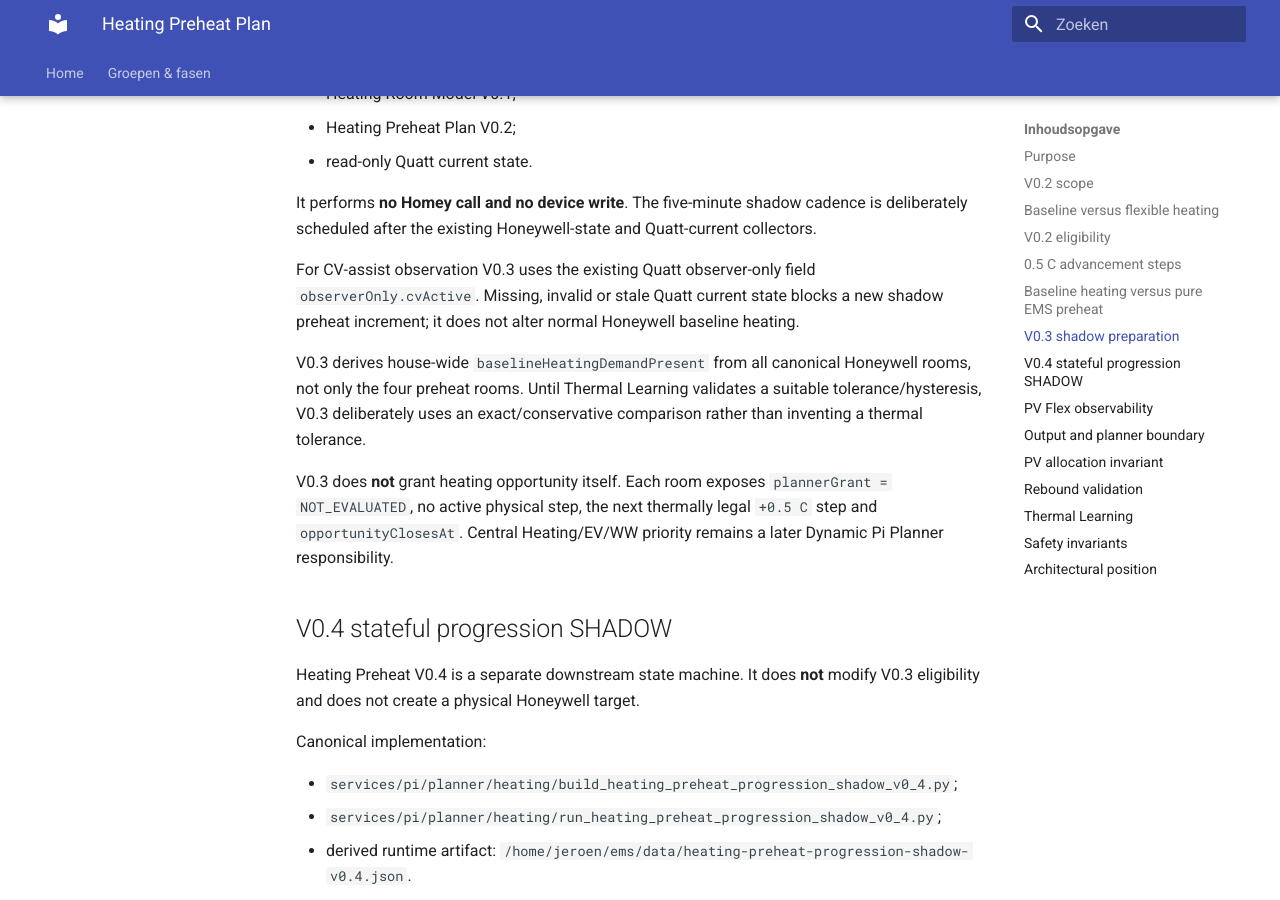
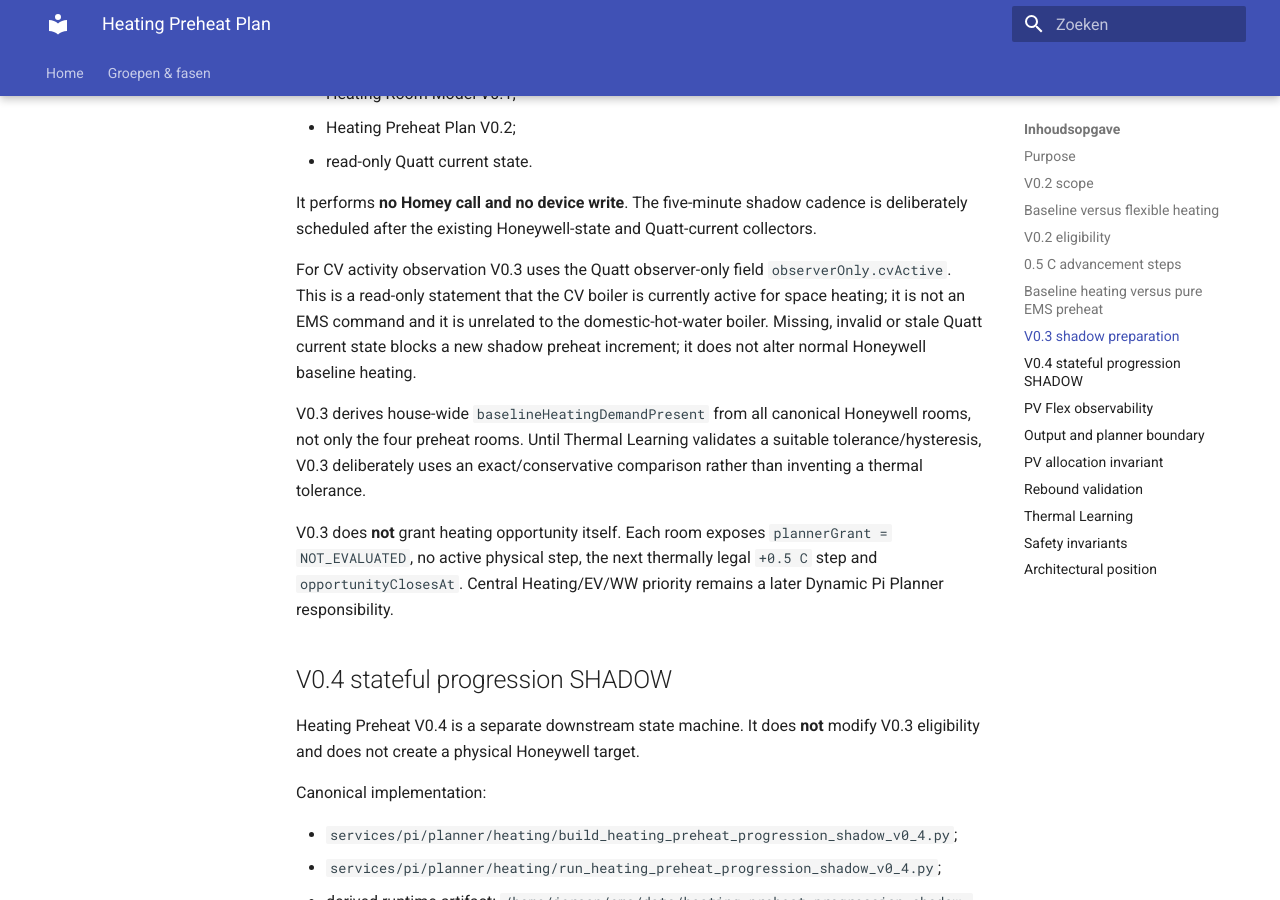
Before and after one commit to OnsKasteeltje/homey-energy-manual, an MkDocs documentation site: the page built from docs/software-architecture/components/heating-preheat-plan.md, in a window 1280 px wide and 900 px high, scrolled down 3593 px. Built offline with MkDocs 1.6.1 and Material for MkDocs 9.7.7, drawn with Linux system fonts in a browser that asks for light colours.

Commit message:
docs(heating): clarify cvActive observer semantics

```diff
--- a/docs/software-architecture/components/heating-preheat-plan.md
+++ b/docs/software-architecture/components/heating-preheat-plan.md
@@ -113,7 +113,7 @@
 
 It performs **no Homey call and no device write**. The five-minute shadow cadence is deliberately scheduled after the existing Honeywell-state and Quatt-current collectors.
 
-For CV-assist observation V0.3 uses the existing Quatt observer-only field `observerOnly.cvActive`. Missing, invalid or stale Quatt current state blocks a new shadow preheat increment; it does not alter normal Honeywell baseline heating.
+For CV activity observation V0.3 uses the Quatt observer-only field `observerOnly.cvActive`. This is a read-only statement that the CV boiler is currently active for space heating; it is not an EMS command and it is unrelated to the domestic-hot-water boiler. Missing, invalid or stale Quatt current state blocks a new shadow preheat increment; it does not alter normal Honeywell baseline heating.
 
 V0.3 derives house-wide `baselineHeatingDemandPresent` from all canonical Honeywell rooms, not only the four preheat rooms. Until Thermal Learning validates a suitable tolerance/hysteresis, V0.3 deliberately uses an exact/conservative comparison rather than inventing a thermal tolerance.
 
```
